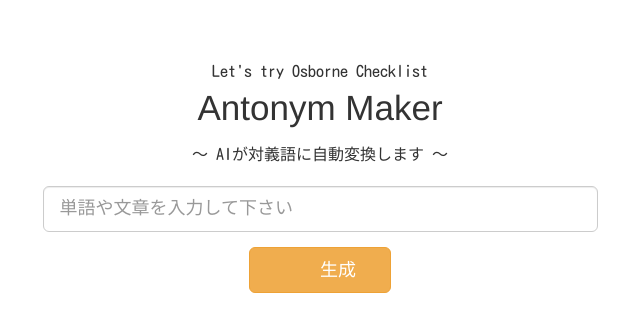
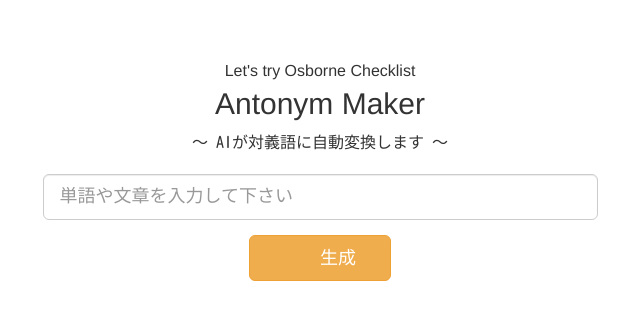
Before and after one commit to soichi-fujiwara/flask-antonym, a Flask app: page / in a window 1280 px wide. Shown: the top 332 px of the page, without its empty margins (320-960 px from the left). Run offline with Flask 2, Linux system fonts and the light colour scheme; some libraries are stand-ins or nearby versions.

Commit message:
Update original.css

```diff
--- a/static/css/original.css
+++ b/static/css/original.css
@@ -12,13 +12,13 @@ button{
 	text-align:center;
 	font-size:16px;
 	margin:60px 0 0 0;
-	font-family: 'Kosugi Maru', sans-serif;
+	/*font-family: 'Kosugi Maru', sans-serif;*/
 }
 
 #main_title_big{
 	text-align:center;
-	font-size:35px;
-	margin:0 0 10px 0;
+	font-size:30px;
+	margin:0 0 5px 0;
 	/*font-family: 'Kosugi Maru', sans-serif;*/
 }
 #main_title_info{
```
